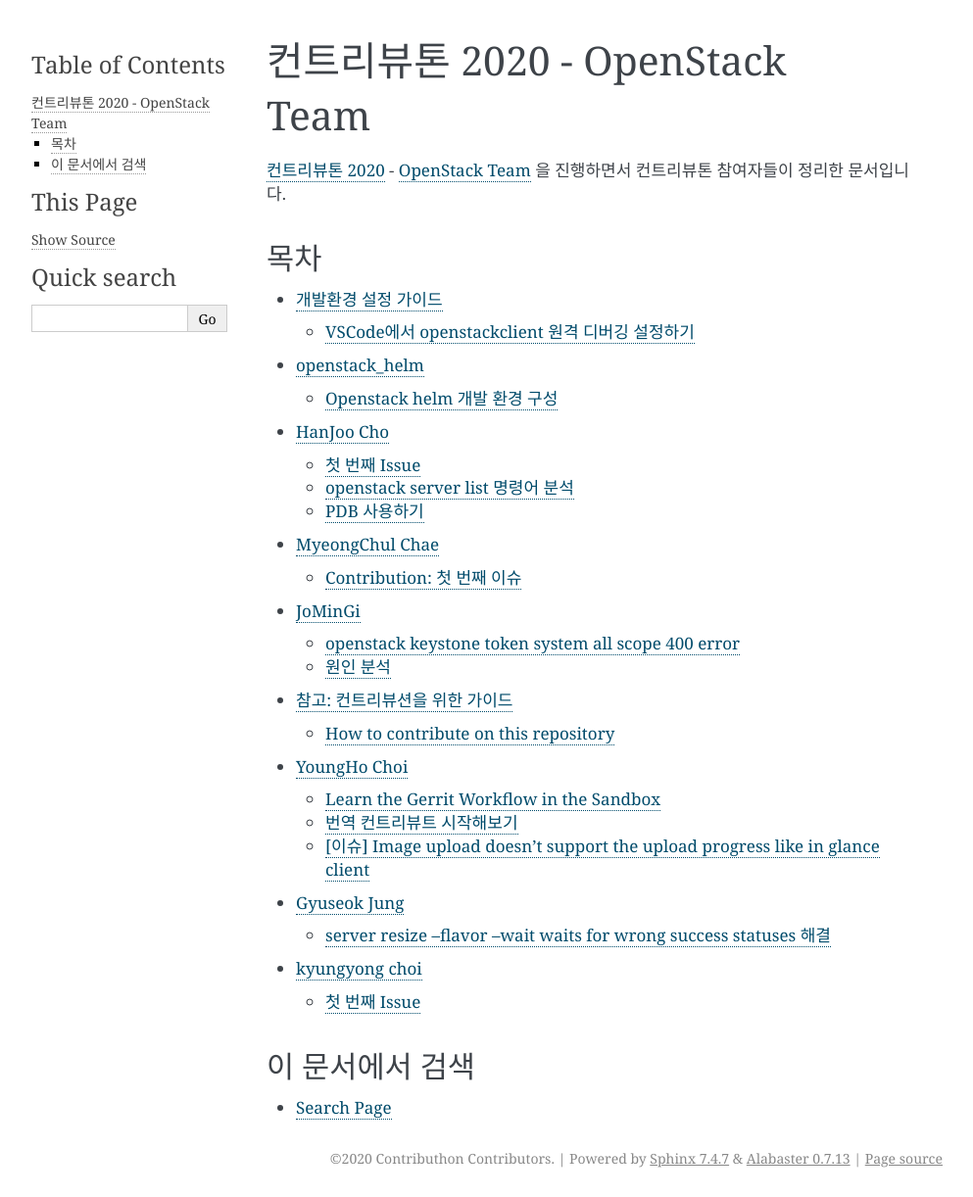
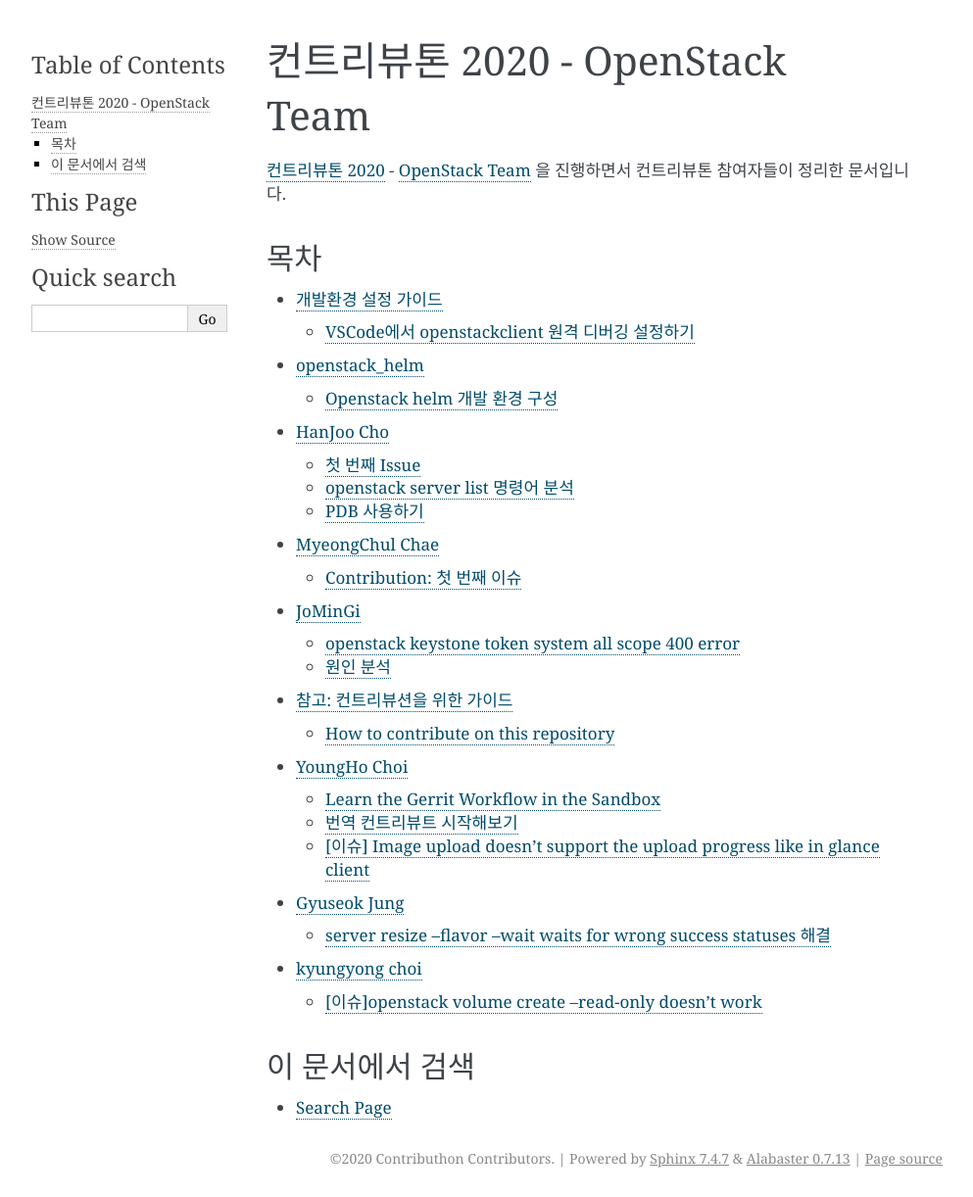
Before and after one commit to openstack-kr/contributhon-2020, a Sphinx documentation site: the page built from doc/source/index.rst, in a window 1280 px wide. Shown: the whole page at 98% size, without its empty margins (148-1141 px from the left). Built offline with Sphinx 7.4.7, drawn with Linux system fonts in a browser that asks for light colours; the version number could not be read and is left out.

Commit message:
update issue title :

```diff
--- a/doc/source/kyungyong_choi/first_issue.rst
+++ b/doc/source/kyungyong_choi/first_issue.rst
@@ -1,3 +1,3 @@
-=============
-첫 번째 Issue
-=============
+=======================================================
+[이슈]openstack volume create --read-only doesn't work
+=======================================================
```
